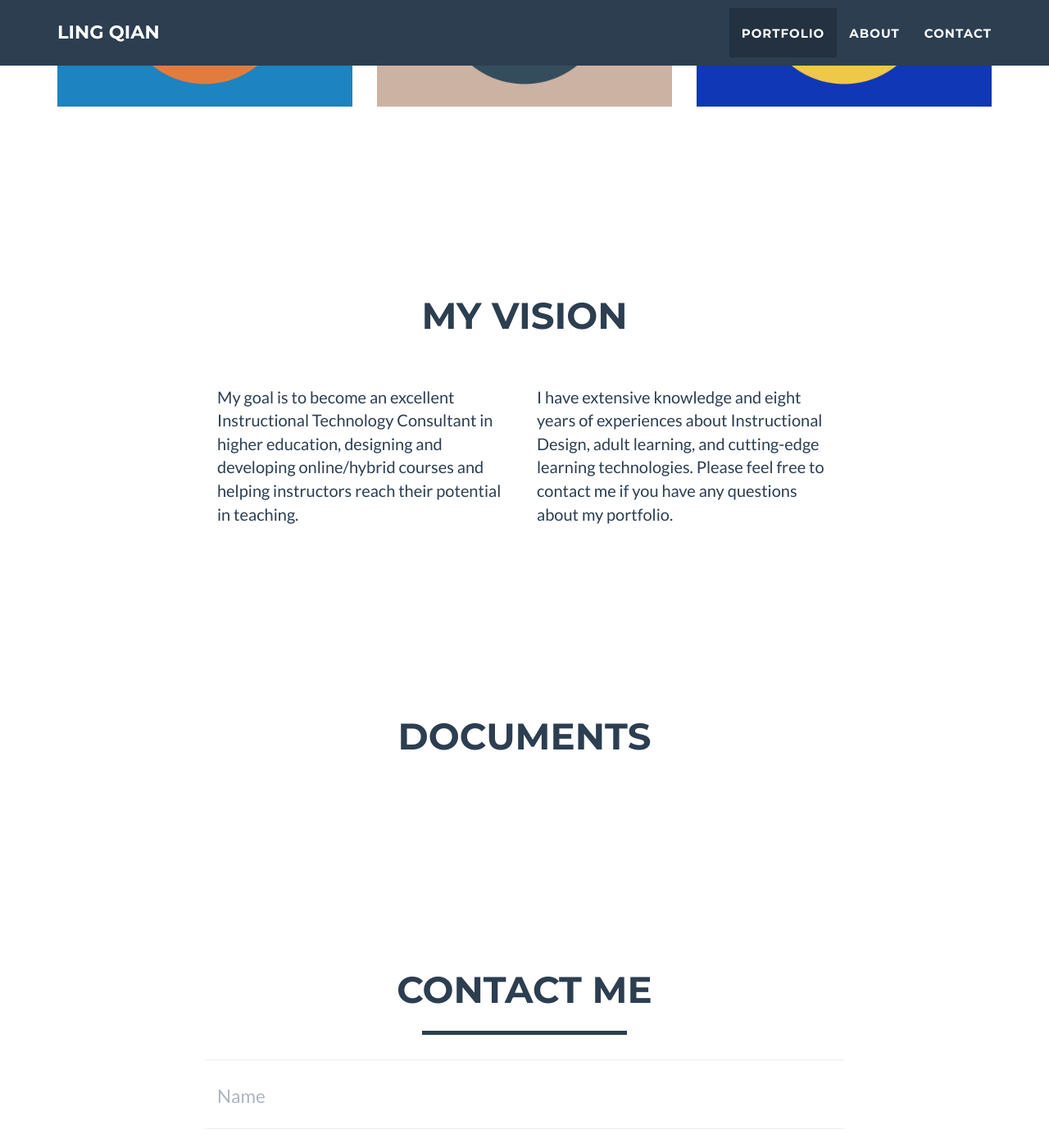
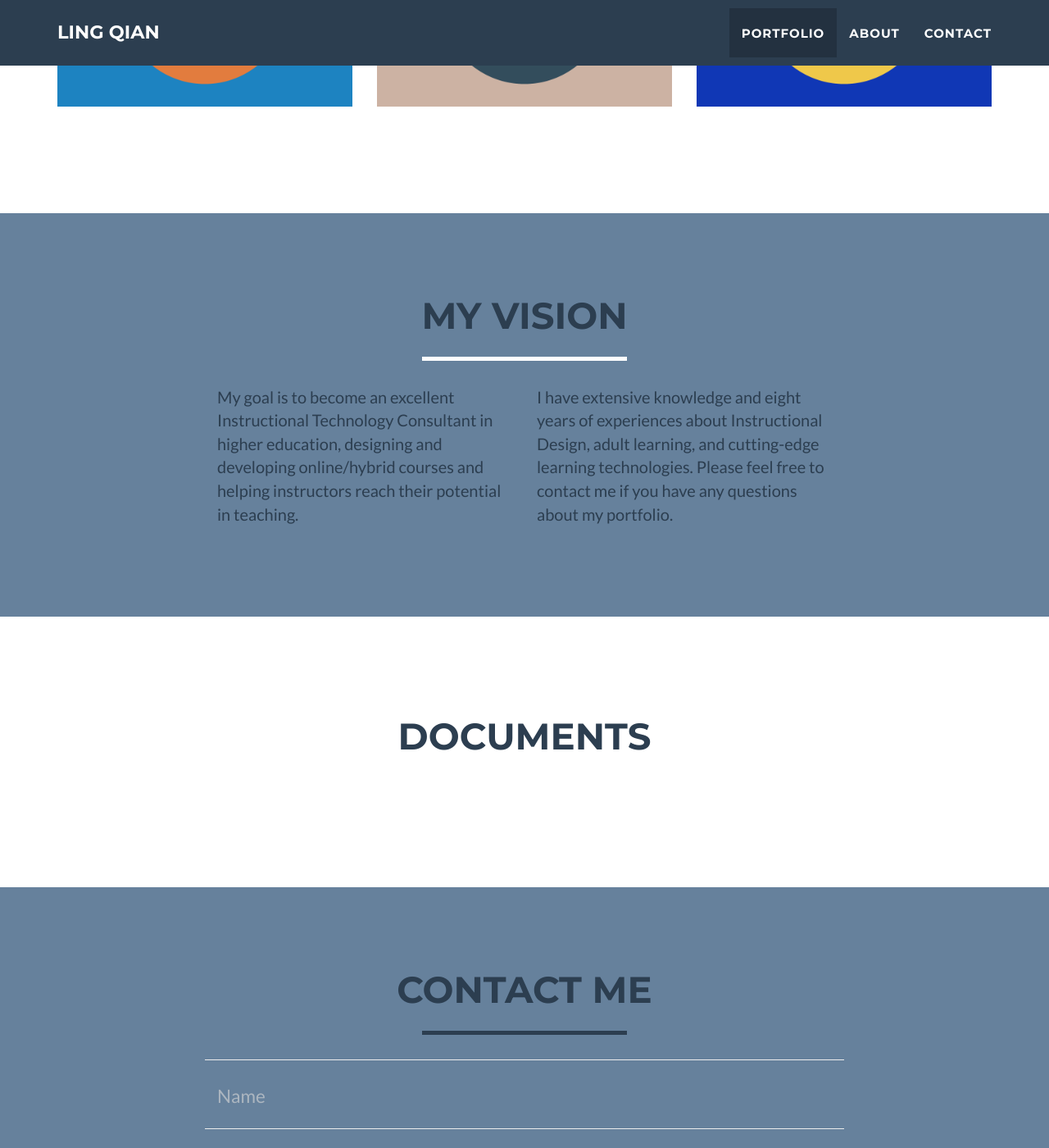
Before and after one commit to lingqiann/lingqiann.github.io, a Jekyll site: the page built from index.html, in a window 1280 px wide and 1400 px high, scrolled down 1607 px. Shown: the whole window at 82% size. Built offline with Jekyll 4.4.1, drawn with Linux system fonts in a browser that asks for light colours.

Commit message:
fix background colors

```diff
--- a/_includes/css/main.css
+++ b/_includes/css/main.css
@@ -483,6 +483,6 @@
 }
 
 section:nth-child(even) {
-    background-color: {{ site.color.primary }}
+    background-color: #{{ site.color.primary }}
 }
 }
```
